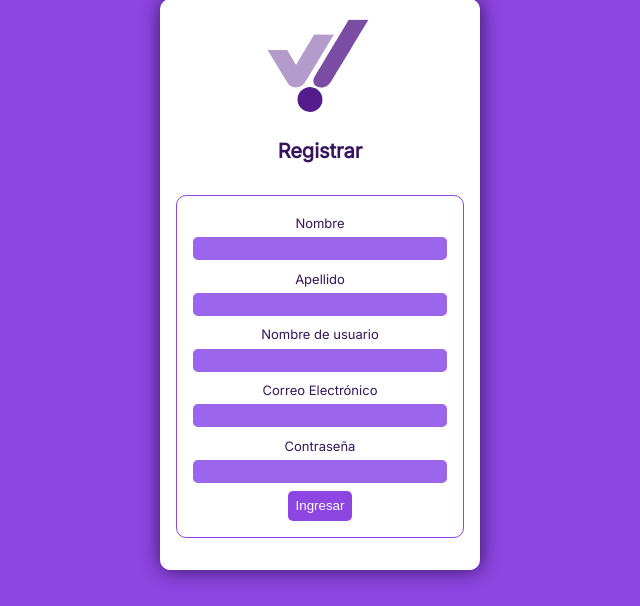
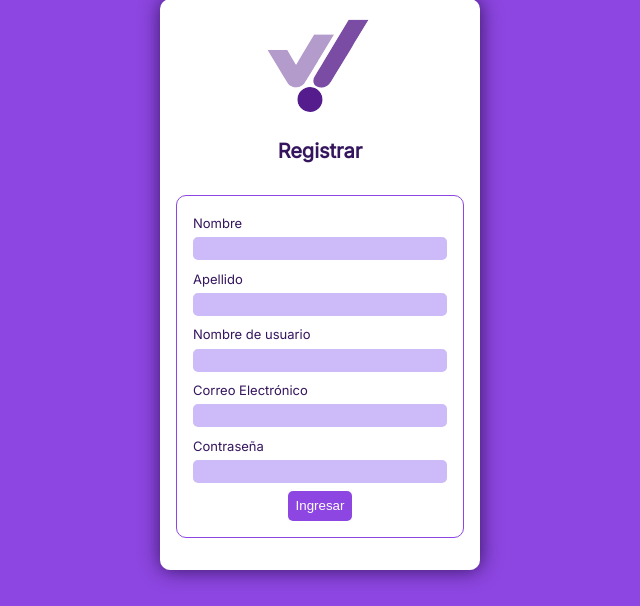
Before and after one commit to Claudia-Lainfiesta/Wheryz_Usuario, a PHP site: page /registration.php in a window 1280 px wide. Shown: the part 194-800 px from the top of the page, without its empty margins (320-960 px from the left). Run offline with PHP 8.4, Linux system fonts and the light colour scheme.

Commit message:
Primera fase terminada

```diff
--- a/css/main.css
+++ b/css/main.css
@@ -142,7 +142,7 @@ form input
     margin-top: 2%;
     padding: 1%;
     padding-left: 3%;
-    background-color: var(--morado2);
+    background-color: var(--morado4);
     border: none;
     border-radius: 5px;
     font-size: medium;
@@ -152,7 +152,7 @@ form input
 }
 form input:focus
 {
-    background-color: var(--morado3);
+    background-color: var(--morado5);
     transition: 0.5s;
 }
 form button
--- a/registration.php
+++ b/registration.php
@@ -57,27 +57,27 @@ if (!empty($_POST)) {
                 <h2>Registrar</h2>
             </div>
             <form method="Post">
-                <div>
+                <div class="datos">
                     <label for="name">Nombre</label>
                     <br>
                     <input type="text" name="name" id="name">
                 </div>
-                <div>
+                <div class="datos">
                     <label for="">Apellido</label>
                     <br>
                     <input type="text" name="lastname" id="lastname">
                 </div>
-                <div>
+                <div class="datos">
                     <label for="">Nombre de usuario</label>
                     <br>
                     <input type="text" name="user" id="user">
                 </div>
-                <div>
+                <div class="datos">
                     <label for="">Correo Electrónico</label>
                     <br>
                     <input type="email" name="email" id="email">
                 </div>
-                <div>
+                <div class="datos">
                     <label for="">Contraseña</label>
                     <br>
                     <input type="password" name="password" id="password">
```
